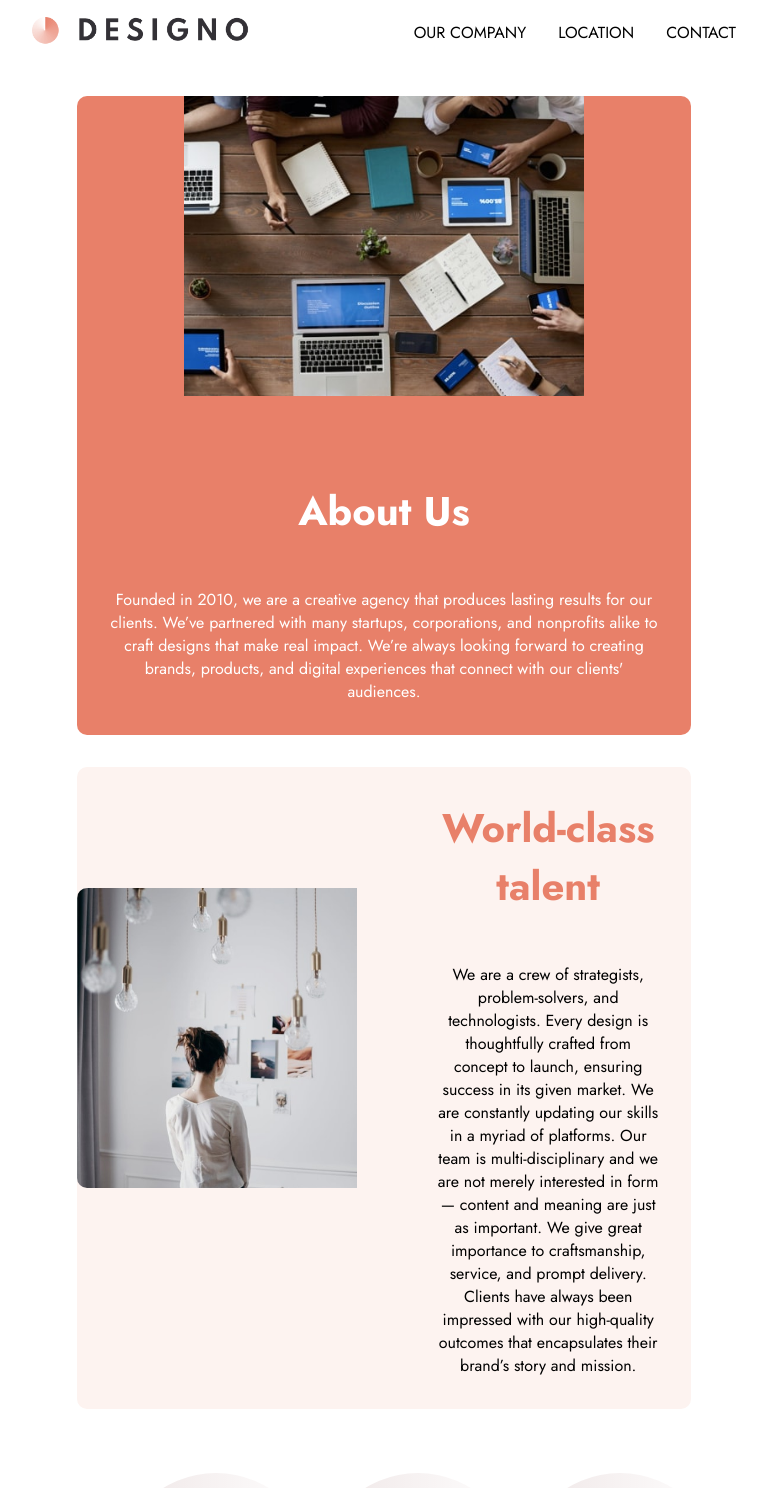
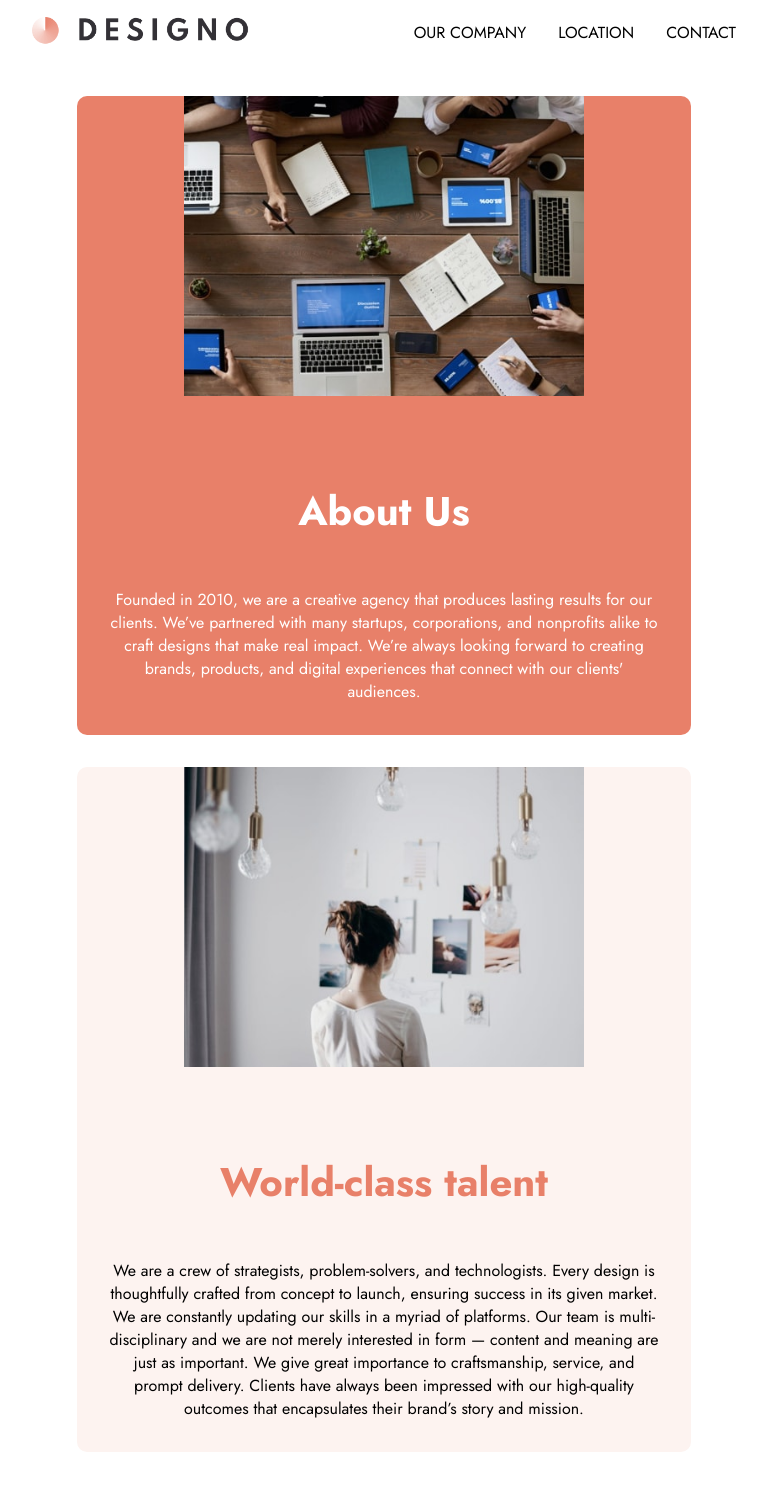
Before and after one commit to AbbyNyakara/Designo-Website, a React (Vite) app: page /about in a window 768 px wide. Shown: the top 1488 px of the page. Built offline with nearby package versions, Linux system fonts and the light colour scheme.

Commit message:
final corrections

```diff
--- a/src/components/Company/Company.jsx
+++ b/src/components/Company/Company.jsx
@@ -11,7 +11,6 @@ import ukPic from '../../assets/illustration-united-kingdom.svg';
 
 const Company = () => {
   const middleCard = {
-    flexDirection: 'row-reverse',
     backgroundColor: '#fdf3f0',
   }
 
@@ -19,9 +18,9 @@ const Company = () => {
     backgroundColor: '#fdf3f0',
   }
 
-  const borderRadius = {
-    borderRadius: '10px 0 0 10px'
-  }
+  // const borderRadius = {
+  //   borderRadius: '10px 0 0 10px'
+  // }
 
   const darkTitle = {
     color: '#e88069'
@@ -50,7 +49,7 @@ const Company = () => {
       that encapsulates their brand’s story and mission."
       image={worldClassImg}
       style={middleCard}
-      imageStyle={borderRadius}
+      // imageStyle={borderRadius}
       titleColor={darkTitle}
       textColor={darkText}
       />
--- a/src/components/CompanyCard/companyCard.scss
+++ b/src/components/CompanyCard/companyCard.scss
@@ -49,12 +49,13 @@
     // width: 100%;
   }
 
-  .company__card-right img {
+  .company__card-right  img {
     max-height: 300px;
     border-radius: 0;
-    width: 100%;
-    object-fit: cover;
-    margin: 0;
+    min-width: 100%;
+    margin: unset;
+    // object-fit: cover;
+    // margin: 0;
   }
 }
 
--- a/src/components/Header/header.scss
+++ b/src/components/Header/header.scss
@@ -6,6 +6,10 @@
   align-items: center;
   height: 50px;
   padding: 2rem;
+  position: sticky;
+  top: 0;
+  background-color: #fff;
+  z-index: 10000;
 }
 
 .nav__links {
--- a/src/components/Location/Location.jsx
+++ b/src/components/Location/Location.jsx
@@ -32,7 +32,7 @@ const Location = () => {
         phone='+(02) 6720 9092'
         email='contact@designo.au'
         map={australiaMap}
-        flexDirection={rowReverse}
+        // flexDirection={rowReverse}
       />
 
       <LocationCard
```
